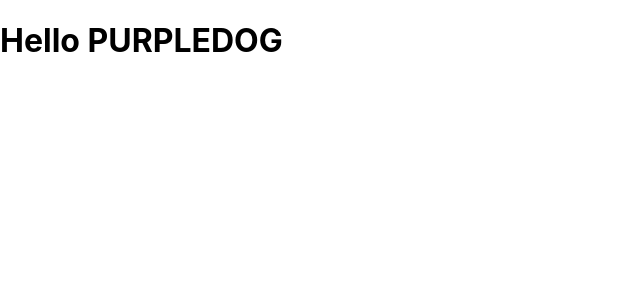
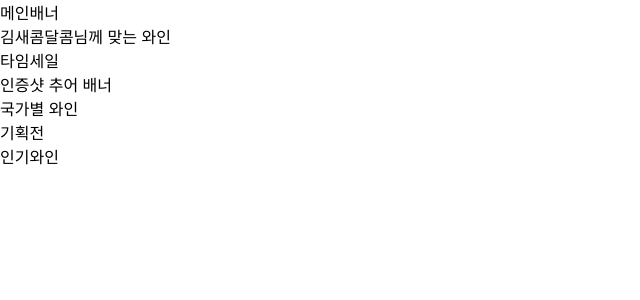
Before and after one commit to narc2ss/purpledog_fe_next, a Next.js app: page / in a window 1280 px wide. Shown: the top 300 px of the page, without its empty margins (0-640 px from the left). Built offline with nearby package versions, Linux system fonts and the light colour scheme.

Commit message:
feat : 전체적인 영역을 태그로 분류한다

```diff
--- a/pages/index.tsx
+++ b/pages/index.tsx
@@ -6,7 +6,13 @@ import styles from "../styles/Home.module.css";
 const Home: NextPage = () => {
   return (
     <div>
-      <h1>Hello PURPLEDOG</h1>
+      <section className="banner_main">메인배너</section>
+      <section className="recommend">김새콤달콤님께 맞는 와인</section>
+      <section className="time_sale">타임세일</section>
+      <section className="banner_tour">인증샷 추어 배너</section>
+      <section className="category">국가별 와인</section>
+      <section className="exhibition">기획전</section>
+      <section className="hot">인기와인</section>
     </div>
   );
 };
```
